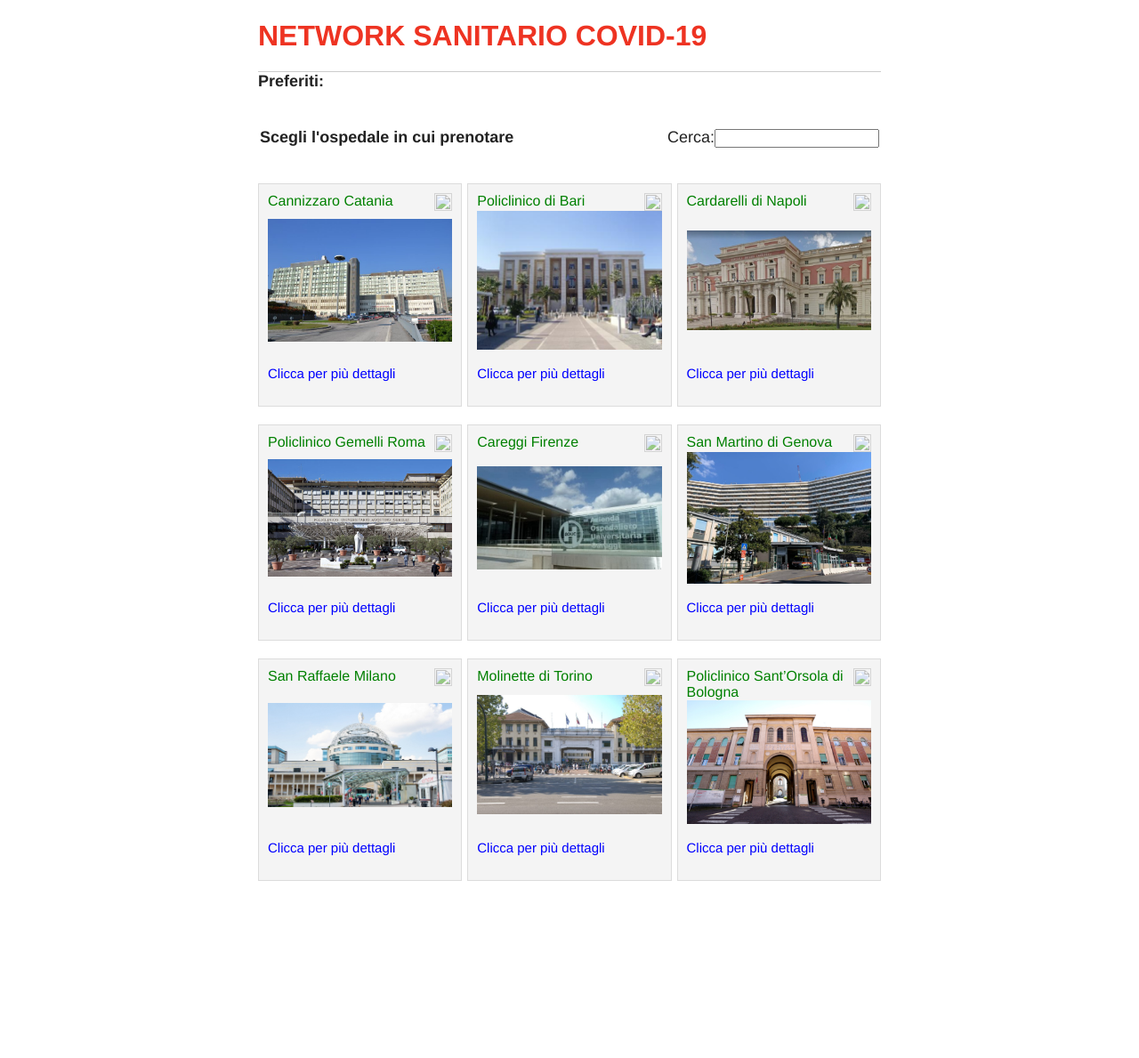
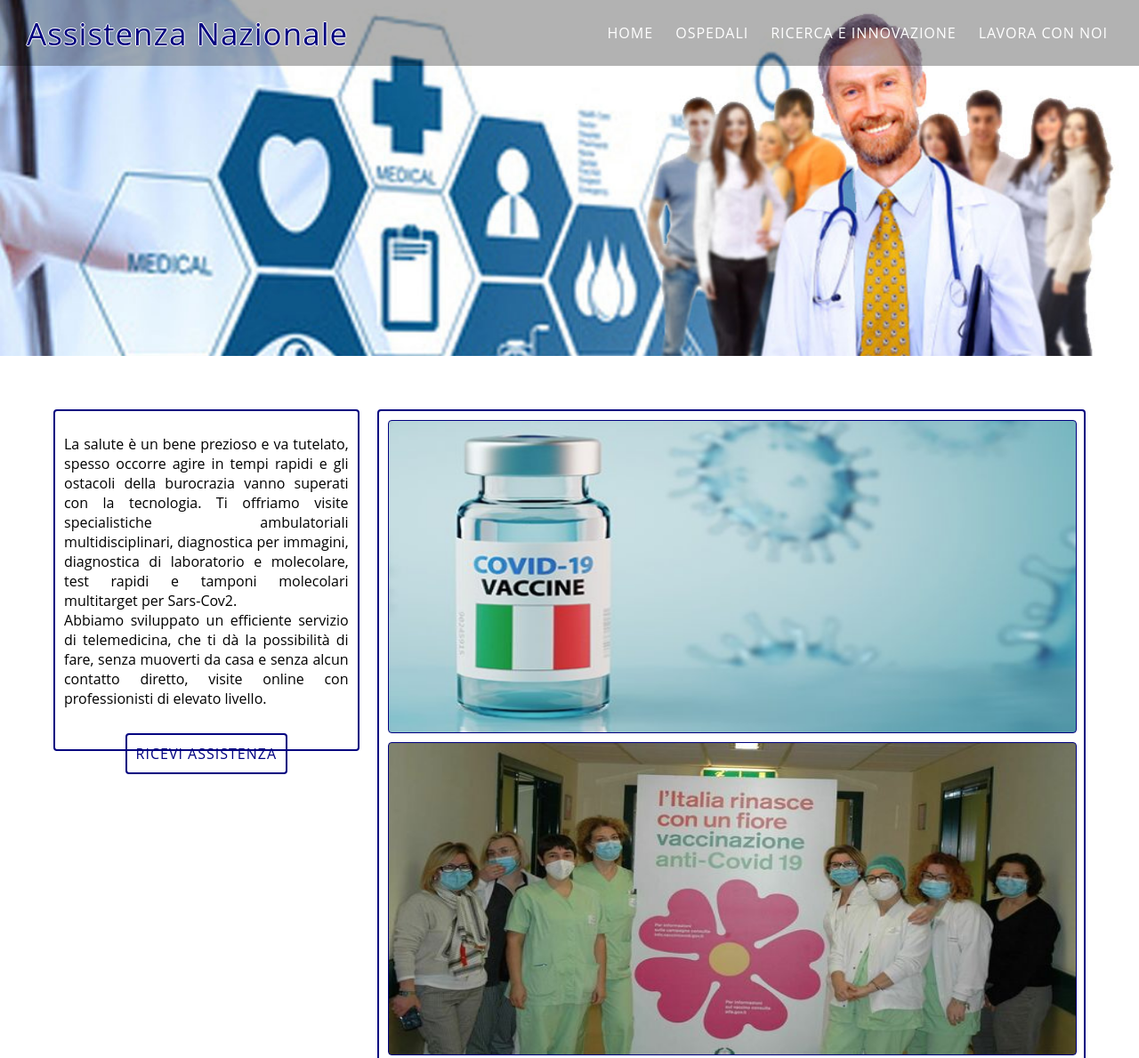
Before and after one commit to Alessandro-Maccarrone/Homework2, a plain HTML site: page index.html in a window 1280 px wide. Shown: the top 1189 px of the page at 89% size. Before the commit the page ends 1010 px from the top, so only its background shows below. Drawn offline with Linux system fonts and the light colour scheme; files whose address does not match are found by name; a web font is replaced by a local one.

Commit message:
Add files via upload

```diff
--- a/index.html
+++ b/index.html
@@ -1,34 +1,68 @@
-<!DOCTYPE html>
 <html>
+<head>
+    <meta charset="utf-8" />
+    <title>Assistenza nazionale: Prenotazioni</title>
+  <meta name="viewport" content="width=device-width, initial-scale=1">
 
-  <head>
-    <meta charset="utf-8">
-    <meta name="viewport" content="width=device-width,initial-scale=1.0">
-    <title>Prenotazioni</title>
-    <link href="https://fonts.googleapis.com/css?family=Pangolin:400,700|Proxima+Nova" rel="stylesheet" type="text/css">
-    <link rel="stylesheet" href="provided-style.css"/>
-    <link rel="stylesheet" href="style.css"/>
-    <script src="constants.js" defer="true"></script>
-    <script src="script.js" defer="true"></script>
+	<link rel="stylesheet" type="text/css" href="stylesheet.css" />
 </head>
-
-  <body onload="Inizializza('')">
-    <article>
+<body>
 	<header>
-          <h1>NETWORK SANITARIO COVID-19</h1>
+		<nav>
+			<label>Assistenza Nazionale</label>
+			<ul class="link">
+				<li><a>Home</a></li>
+				<li><a>Ospedali</a></li>
+				<li><a>Ricerca e Innovazione</a></li>
+				<li><a>Lavora con noi</a></li>
+			</ul>
+		</nav>
 	</header>
 	<section>
-        <strong>Preferiti:</strong>
-      </section>
-      <section id="preferiti" class="choice-grid" class="nascosta">
-      </section>
-      <div class="flex-container">
-        <div class="flex-item left"><strong>Scegli l'ospedale in cui prenotare</strong></div>
-        <div class="flex-item right">Cerca:<input type="text" id="testo"></div>
+		<div class="container">
+			<div class="container-left">
+				<p>La salute è un bene prezioso e va tutelato, spesso occorre agire in tempi rapidi e gli ostacoli della burocrazia vanno superati con la tecnologia.
+					Ti offriamo visite specialistiche ambulatoriali multidisciplinari, diagnostica per immagini, diagnostica di laboratorio e molecolare, test rapidi e tamponi molecolari multitarget per Sars-Cov2.</br>
+					Abbiamo sviluppato un efficiente servizio di telemedicina, che ti dà la possibilità di fare, senza muoverti da casa e senza alcun contatto diretto, visite online con professionisti di elevato livello.
+				</p>
+<div class="button-container">
+					<a class="button">RICEVI ASSISTENZA</a>
 				</div>
-      <section id="griglia" class="choice-grid">
+			</div>
+			<div class="container-right">
+				<div class="images-container">
+					<div class="div-image div-image1"></div>
+					<div class="div-image div-image2"></div>
+				</div>
+				<p>
+					La campagna vaccinale è aperta.
+					L’obiettivo della campagna di vaccinazione della popolazione è prevenire le morti da Covid-19 e raggiungere al più presto l’immunità di gregge per il SARS-CoV2.
+					La campagna di vaccinazione, iniziata il 27 dicembre in seguito all’approvazione da parte dell’EMA (European Medicines Agency) del primo vaccino anti Covid-19, prosegue per fasi che dipenderanno dalla quantità di vaccini disponibili e dalle autorizzazioni rilasciate da EMA per ogni nuovo vaccino.
+					I vaccini vengono offerti gratuitamente a tutta la popolazione secondo un ordine di priorità che tiene conto della disponibilità di vaccini e del rischio di malattia.
+				</p>
+				<div class="button-container">
+					<a class="button">PRENOTA ADESSO</a>
+				</div>
+			</div>
+
+		</div>
 	  </section>
 
-    </article>
+
+	<footer>
+
+    <p>
+      Powered by
+    </p>
+ <p>
+
+   Alessandro
+    Maccarrone
+    </p>
+ <p>
+
+    O46002015</p>
+
+	</footer>
 </body>
 </html>
```
Lines whose indentation alone changed are shown as unchanged.
